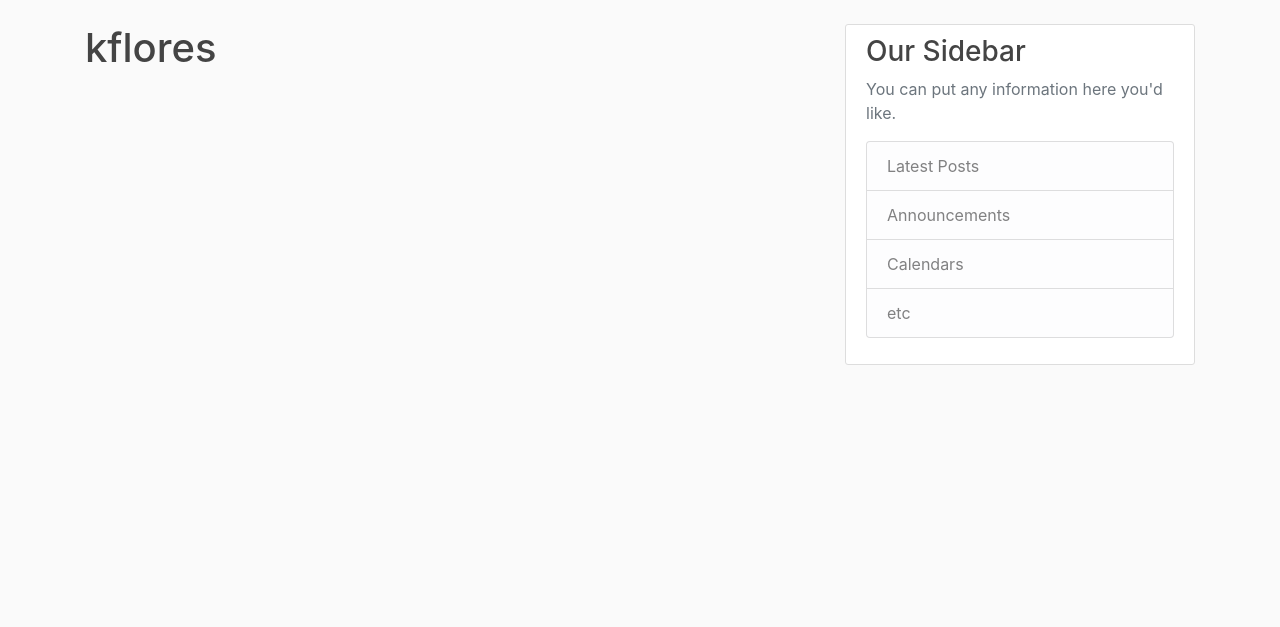
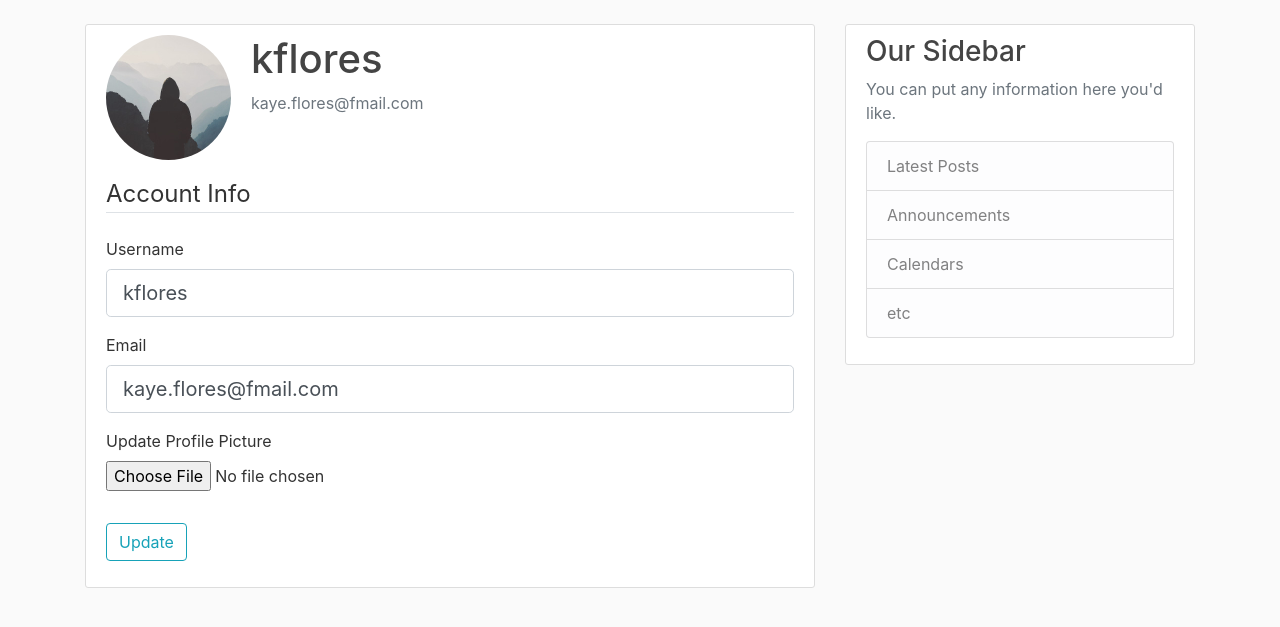
Before and after one commit to naf-mac/personal_projects, a Flask app: page /account in a window 1280 px wide. Shown: the part 56-683 px from the top of the page. Run offline with Flask 2, Linux system fonts and the light colour scheme; a user stored in the database is signed in; some libraries are stand-ins or nearby versions.

Commit message:
Added profile pic logic handlers

```diff
--- a/python/myblog/naf_blog/forms.py
+++ b/python/myblog/naf_blog/forms.py
@@ -1,4 +1,6 @@
 from flask_wtf import FlaskForm
+from flask_wtf.file import FileField, FileAllowed
+from flask_login import current_user
 from wtforms import StringField, PasswordField, SubmitField, BooleanField
 from wtforms.validators import DataRequired, Length, Email, EqualTo, ValidationError
 from naf_blog.models import User
@@ -25,3 +27,21 @@ class LoginForm(FlaskForm):
     password = PasswordField('Password', validators=[DataRequired()])
     remember = BooleanField('Remember Me')
     submit = SubmitField('Login')
+
+class UpdateAccountForm(FlaskForm):
+    username = StringField('Username', validators=[DataRequired(), Length(min=2, max=20)])
+    email = StringField('Email', validators=[DataRequired(), Email()])
+    picture = FileField('Update Profile Picture', validators=[FileAllowed(['jpg','png'])])
+    submit = SubmitField('Update')
+
+    def validate_username(self, username):
+        if username.data != current_user.username:
+            user = User.query.filter_by(username=username.data).first()
+            if user:
+                raise ValidationError('That username is taken. Please choose a different one.')
+
+    def validate_email(self, email):
+        if email.data != current_user.email:
+            user = User.query.filter_by(email=email.data).first()
+            if user:
+                raise ValidationError('That email is taken. Please choose a different one.')
--- a/python/myblog/naf_blog/routes.py
+++ b/python/myblog/naf_blog/routes.py
@@ -1,6 +1,9 @@
+import os
+import secrets
+from PIL import Image # from Pillow library
 from flask import render_template, url_for, flash, redirect, request
 from naf_blog import app, db, bcrypt
-from naf_blog.forms import RegistrationForm, LoginForm
+from naf_blog.forms import RegistrationForm, LoginForm, UpdateAccountForm
 from naf_blog.models import User, Post
 from flask_login import login_user, current_user, logout_user, login_required
 
@@ -67,7 +70,34 @@ def logout():
     logout_user()
     return redirect(url_for('home'))
 
-@app.route("/account")
+def save_picture(form_picture):
+    random_hex = secrets.token_hex(8)
+    _, f_ext = os.path.splitext(form_picture.filename) # user "_" since the f_name will not be used
+    picture_fn = random_hex + f_ext
+    picture_path = os.path.join(app.root_path, 'static/profile_pics', picture_fn) # picture_fn is not in string coz its a variable
+
+    output_size = (125, 125)
+    i = Image.open(form_picture)
+    i.thumbnail(output_size)
+    i.save(picture_path)
+
+    return picture_fn
+
+@app.route("/account", methods=['GET', 'POST'])
 @login_required
 def account():
-    return render_template('account.html', title='Account')
+    form = UpdateAccountForm()
+    if form.validate_on_submit():
+        if form.picture.data:
+            picture_file = save_picture(form.picture.data)
+            current_user.image_file = picture_file
+        current_user.username = form.username.data
+        current_user.email = form.email.data
+        db.session.commit()
+        flash('Your account has been updated!', 'sucess')
+        return redirect(url_for('account'))
+    elif request.method == 'GET':
+        form.username.data = current_user.username
+        form.email.data = current_user.email
+    image_file = url_for('static', filename='profile_pics/' + current_user.image_file)
+    return render_template('account.html', title='Account', image_file=image_file, form=form)
--- a/python/myblog/naf_blog/templates/account.html
+++ b/python/myblog/naf_blog/templates/account.html
@@ -1,4 +1,59 @@
 {% extends "layout.html" %}
 {% block content %}
-    <h1>{{ current_user.username }}</h1>
+<div class="content-section">
+    <div class="media">
+      <img class="rounded-circle account-img" src="{{ image_file }}">
+      <div class="media-body">
+        <h2 class="account-heading">{{ current_user.username }}</h2>
+        <p class="text-secondary">{{ current_user.email }}</p>
+      </div>
+    </div>
+    <!-- FORM HERE -->
+    <!--- Take note of the enctype when there is nothing happening on your form -->
+    <form method="POST" action="" enctype="multipart/form-data">
+        {{ form.hidden_tag() }}
+        <fieldset class="form-group">
+            <legend class="border-bottom mb-4">Account Info</legend>
+            <div class="form-group">
+                {{ form.username.label(class="form-control-label") }}
+
+                {% if form.username.errors %}
+                    {{ form.username(class="form-control form-control-lg is-invalid") }}
+                    <div class="invalid-feedback">
+                        {% for error in form.username.errors %}
+                            <span>{{ error }}</span>
+                        {% endfor %}
+                    </div>
+                {% else %}
+                    {{ form.username(class="form-control form-control-lg") }}
+                {% endif %}
+            </div>
+            <div class="form-group">
+                {{ form.email.label(class="form-control-label") }}
+                {% if form.email.errors %}
+                    {{ form.email(class="form-control form-control-lg is-invalid") }}
+                    <div class="invalid-feedback">
+                        {% for error in form.email.errors %}
+                            <span>{{ error }}</span>
+                        {% endfor %}
+                    </div>
+                {% else %}
+                    {{ form.email(class="form-control form-control-lg") }}
+                {% endif %}
+            </div>
+            <div class="form-group">
+                {{ form.picture.label() }}
+                {{ form.picture(class="form-control-file") }}
+                {% if form.picture.errors %}
+                    {% for error in form.picture.errors %}
+                        <span class="text-danger">{{ error }}</span></br>
+                    {% endfor %}
+                {% endif %}
+            </div>
+        </fieldset>
+        <div class="form-group">
+            {{ form.submit(class="btn btn-outline-info") }}
+        </div>
+    </form>
+  </div>
 {% endblock content  %}
--- a/python/myblog/requirements.txt
+++ b/python/myblog/requirements.txt
@@ -3,3 +3,4 @@ Flask-WTF==0.14.2
 Flask-SQLAlchemy==2.3.1
 Flask-Bcrypt==0.7.1
 Flask-Login==0.4.1
+Pillow==5.3.0
```
Also changed, not shown: python/myblog/naf_blog/__init__.py (line endings or trailing spaces), python/myblog/naf_blog/site.db, python/myblog/naf_blog/static/profile_pics/40ea76edb81356ae.jpg (added), python/myblog/naf_blog/static/profile_pics/6cf8bb82ea00972a.jpg (added), python/myblog/naf_blog/static/profile_pics/default.jpg (added), python/myblog/naf_blog/static/profile_pics/profile.jpg (added).
